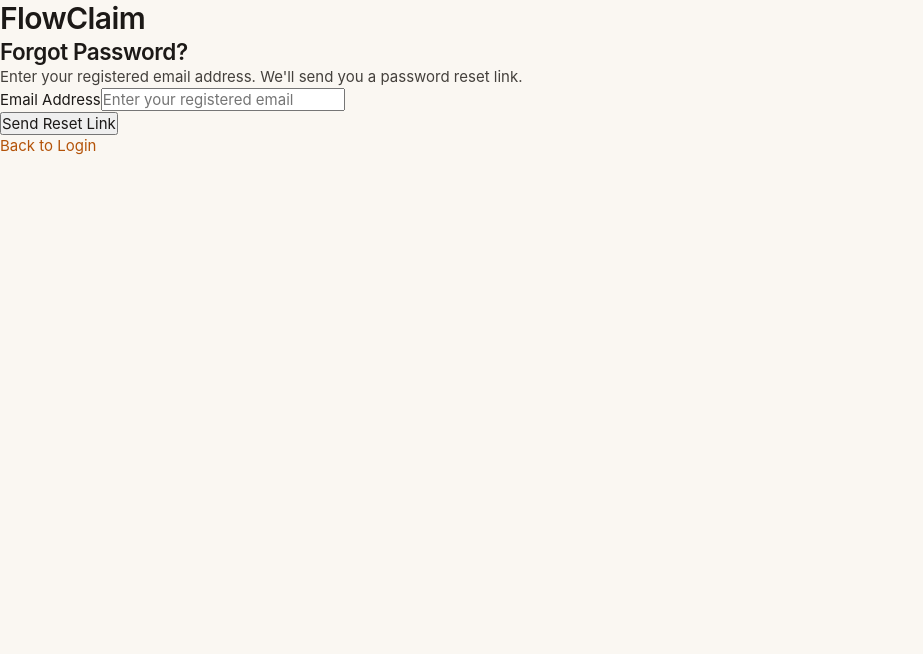
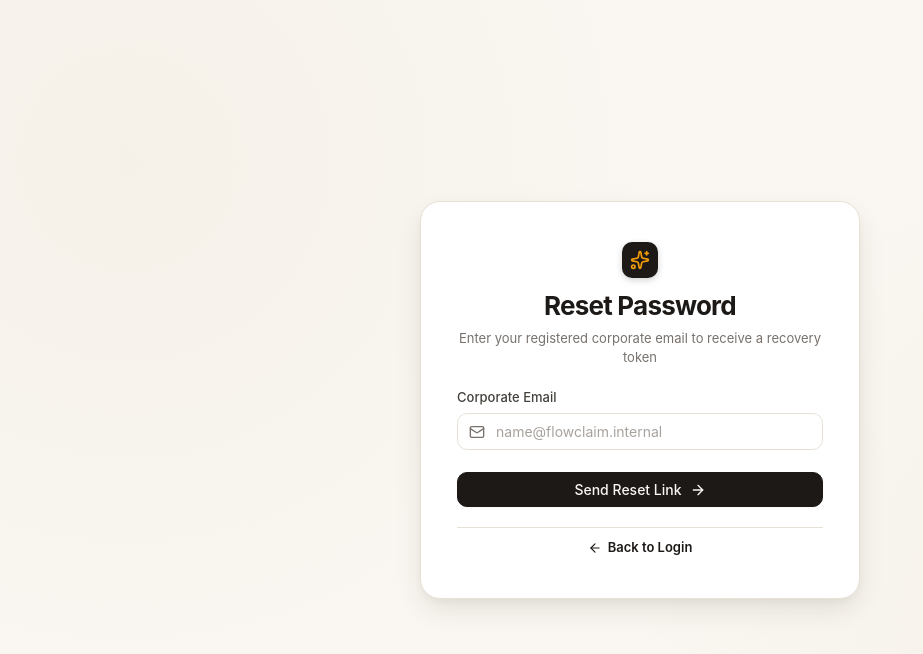
Before and after one commit to NirvanaAdarsh22/FLOWCLAIM, a React (Vite) app in the folder frontend/: page /forgot-password in a window 1280 px wide. Shown: the top 654 px of the page, without its empty margins (0-923 px from the left). Built offline with nearby package versions, Linux system fonts and the light colour scheme; no server answers.

Commit message:
feat(auth): build ForgotPassword recovery flow with email validation

```diff
--- a/frontend/src/components/ForgotPassword.jsx
+++ b/frontend/src/components/ForgotPassword.jsx
@@ -1,82 +1,96 @@
-import React, { useState } from "react";
-import { Link } from "react-router-dom";
-import { useAuth } from "../context/AuthContext";
-import "./ForgotPassword.css";
+import React, { useState } from 'react';
+import { Link } from 'react-router-dom';
+import { useAuth } from '../context/AuthContext';
+import { Sparkles, Mail, ArrowLeft, ArrowRight, CheckCircle2 } from 'lucide-react';
+import './ForgotPassword.css';
 
-function ForgotPassword() {
+export default function ForgotPassword() {
   const { forgotPassword } = useAuth();
-    const [email, setEmail] = useState("");
-    const [error, setError] = useState("");
-    const [message, setMessage] = useState("");
+  const [email, setEmail] = useState('');
+  const [error, setError] = useState('');
+  const [message, setMessage] = useState('');
   const [loading, setLoading] = useState(false);
 
   const handleSubmit = async (e) => {
     e.preventDefault();
-        setError("");
-        setMessage("");
+    setError('');
+    setMessage('');
 
     if (!email.trim()) {
-            setError("Please enter your email address.");
+      setError('Please enter your email address.');
       return;
     }
 
     try {
       setLoading(true);
       const data = await forgotPassword(email);
-            setMessage(data?.message || "If an account exists, a reset link will be sent.");
+      setMessage(data?.message || `Password reset instructions dispatched to ${email}.`);
     } catch (err) {
-            setError(err.message || "Unable to connect to server.");
+      setError(err.message || 'Unable to connect to server.');
     } finally {
       setLoading(false);
     }
   };
 
   return (
-        <div className="forgot-page">
-            <div className="forgot-card">
+    <div className="fc-auth-page">
+      <div className="fc-auth-card">
+        <div className="fc-auth-header">
+          <div className="fc-brand-icon-box" style={{ margin: '0 auto 12px' }}>
+            <Sparkles size={20} className="fc-brand-sparkle" />
+          </div>
+          <h1>Reset Password</h1>
+          <p>Enter your registered corporate email to receive a recovery token</p>
+        </div>
 
-                <h1>FlowClaim</h1>
+        {error && <div className="fc-auth-error">{error}</div>}
 
-                <h2>Forgot Password?</h2>
+        {message && (
+          <div style={{
+            padding: '12px 14px',
+            backgroundColor: 'var(--fc-status-success-bg)',
+            color: 'var(--fc-status-success-text)',
+            border: '1px solid var(--fc-status-success-border)',
+            borderRadius: 'var(--fc-radius-md)',
+            fontSize: '13px',
+            display: 'flex',
+            alignItems: 'center',
+            gap: '8px'
+          }}>
+            <CheckCircle2 size={16} />
+            <span>{message}</span>
+          </div>
+        )}
 
-                <p>
-                    Enter your registered email address.
-                    We'll send you a password reset link.
-                </p>
-
-                <form onSubmit={handleSubmit}>
-                    <div className="forgot-field">
-                        <label>Email Address</label>
-
+        <form onSubmit={handleSubmit} className="fc-auth-form">
+          <div className="fc-input-group">
+            <label className="fc-input-label">Corporate Email</label>
+            <div className="fc-auth-input-wrap">
+              <Mail size={16} className="fc-auth-input-icon" />
               <input
                 type="email"
-                            placeholder="Enter your registered email"
+                placeholder="name@flowclaim.internal"
                 value={email}
                 onChange={(e) => setEmail(e.target.value)}
+                className="fc-input fc-auth-input"
                 required
               />
             </div>
+          </div>
 
-                    {error && (
-                        <p className="forgot-error">{error}</p>
-                    )}
-
-                    {message && (
-                        <p className="forgot-success">{message}</p>
-                    )}
-
-                    <button type="submit" disabled={loading}>
-                        {loading ? "Sending..." : "Send Reset Link"}
+          <button type="submit" disabled={loading} className="fc-btn fc-btn-primary fc-auth-submit-btn">
+            <span>{loading ? 'Sending Link...' : 'Send Reset Link'}</span>
+            <ArrowRight size={16} />
           </button>
         </form>
 
-                <div className="forgot-footer">
-                    <Link to="/">Back to Login</Link>
+        <div className="fc-auth-footer">
+          <Link to="/" className="fc-auth-link" style={{ display: 'inline-flex', alignItems: 'center', gap: '6px' }}>
+            <ArrowLeft size={14} />
+            <span>Back to Login</span>
+          </Link>
         </div>
-
       </div>
     </div>
   );
 }
-
-export default ForgotPassword;
```
Lines whose indentation alone changed are shown as unchanged.
